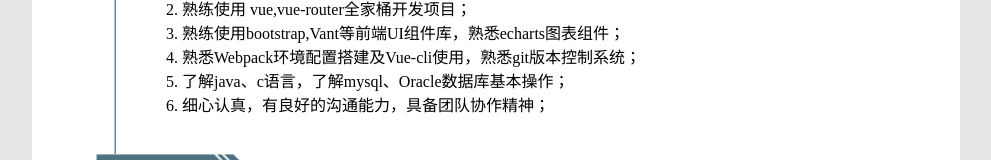
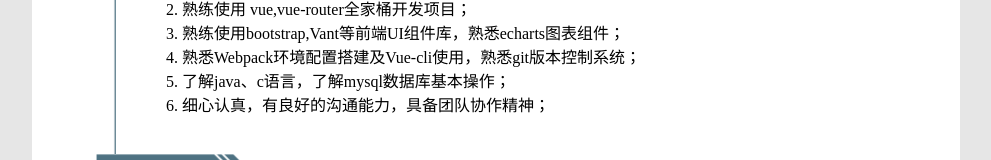
Before and after one commit to fengzhenchang/fengzhenchang.github.io, a website: page r/index.html in a window 1280 px wide. Shown: the part 465-625 px from the top of the page, without its empty margins (144-1135 px from the left). Drawn offline with Linux system fonts and the light colour scheme.

Commit message:
update res

```diff
--- a/r/index.html
+++ b/r/index.html
@@ -110,7 +110,7 @@
             <li>熟练使用 vue,vue-router全家桶开发项目；</li>
             <li>熟练使用bootstrap,Vant等前端UI组件库，熟悉echarts图表组件；</li>
             <li>熟悉Webpack环境配置搭建及Vue-cli使用，熟悉git版本控制系统；</li>
-            <li>了解java、c语言，了解mysql、Oracle数据库基本操作；</li>
+            <li>了解java、c语言，了解mysql数据库基本操作；</li>
             <li>细心认真，有良好的沟通能力，具备团队协作精神；</li>
           </ol>
         </div>
```
Also changed, not shown: 1 other file.
